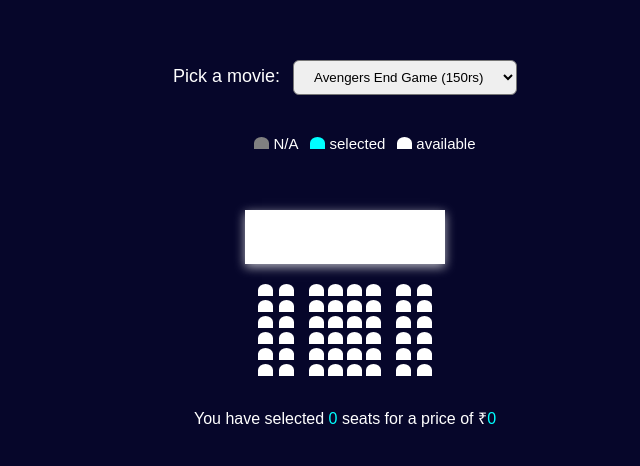
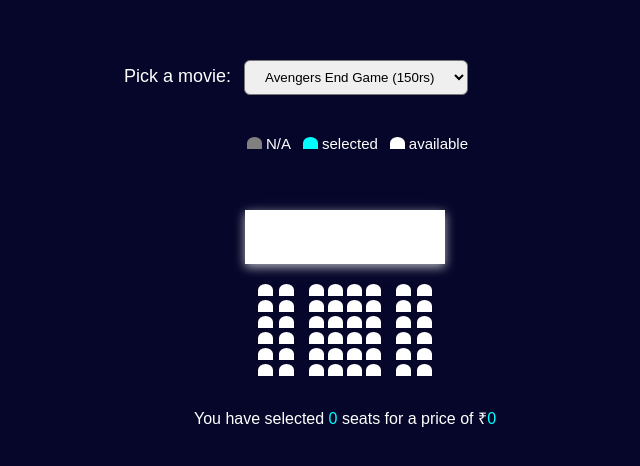
Before and after one commit to AshishRaoDS/Moive-ticket-booking, a plain HTML site: page index.html in a window 1280 px wide. Shown: the part 156-622 px from the top of the page, without its empty margins (295-935 px from the left). Drawn offline with Linux system fonts and the light colour scheme.

Commit message:
fix: alignment fix

```diff
--- a/styles.css
+++ b/styles.css
@@ -21,9 +21,14 @@ select {
     list-style: none;
     gap: 12px;
     margin-top: 40px;
+    align-items: center;
+    justify-content: flex-start;
+    padding-left: 25px;
 }
 
-
+.movie-container {
+    margin-right: 98px;
+}
 
 .showcase li {
     display: flex;
```
